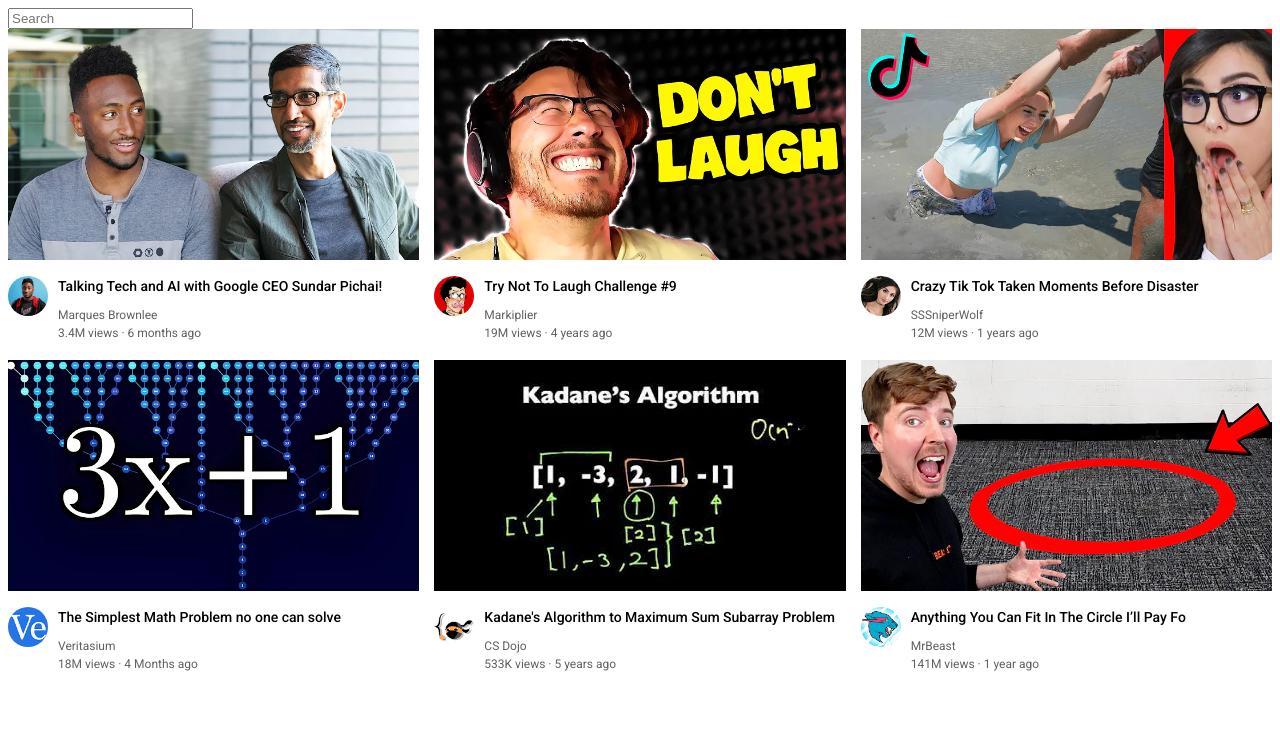
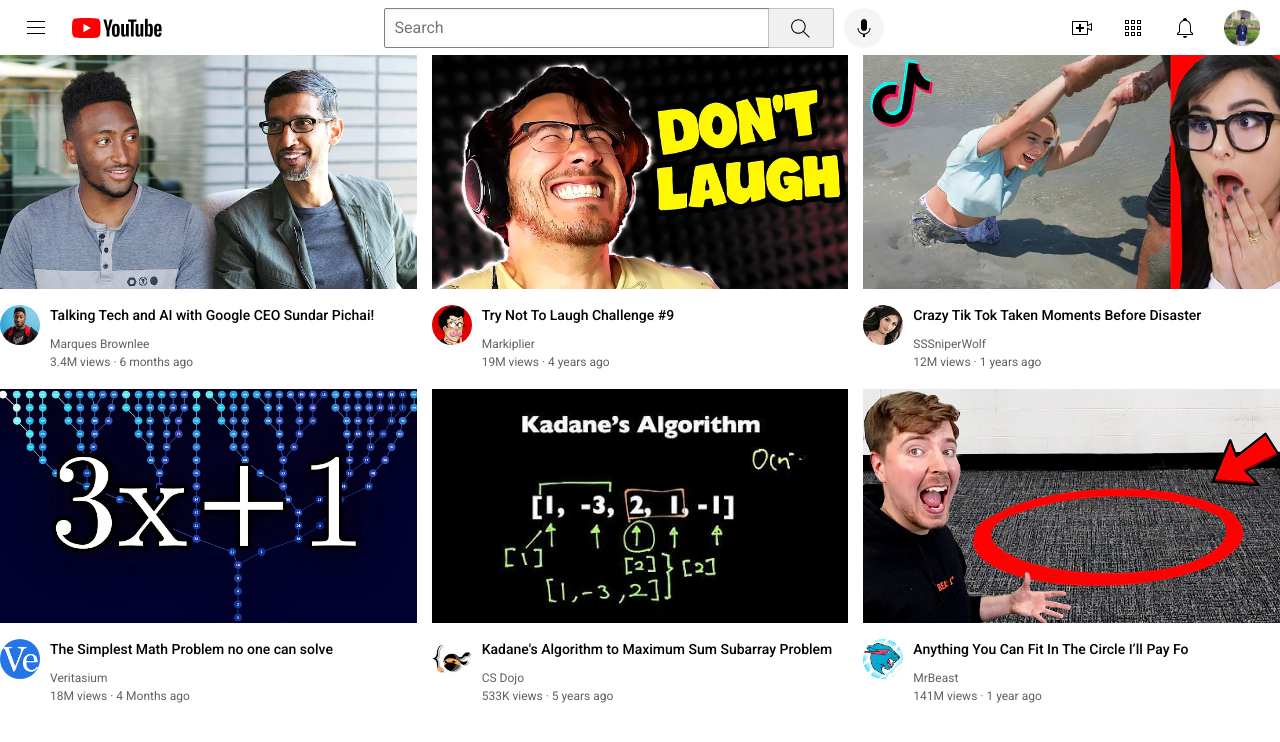
Before and after one commit to jagathpraneshcoder/youtube-clone, a plain HTML site: page youtube/youtube.html in a window 1280 px wide. Drawn offline with Linux system fonts and the light colour scheme.

Commit message:
Header using flex and grid

```diff
--- /dev/null
+++ b/youtube/styles/general.css
@@ -0,0 +1,9 @@
+p {
+  font-family: Roboto, Arial;
+  margin-top: 0;
+  margin-bottom: 0;
+}
+
+body{
+  margin: 0px;
+}
--- /dev/null
+++ b/youtube/styles/header.css
@@ -0,0 +1,98 @@
+.header{
+  height: 55px;
+  display: flex;
+  flex-direction:row;
+  justify-content: space-between;
+
+}
+
+.left-section{
+  display: flex;
+  flex-direction: row;
+  align-items: center;
+}
+
+.hamburger-icon{
+  margin-left: 24px;
+  margin-right: 24px;
+  height: 24px;
+}
+
+.youtube-logo{
+  height: 20px;
+}
+
+.middle-section{
+  margin-left: 70px;
+  margin-right: 35px;
+  max-width : 500px;
+  flex: 1;
+  display: flex;
+  flex-direction: row;
+  align-items: center;
+}
+
+.search-bar{
+  flex:1;
+  height: 36px;
+  padding-left: 10px;
+  font-size: 16px;
+  border-width: 1px;
+  border-style: solid;
+  border-color: gray;
+  border-radius: 2px;
+  box-shadow: inset 1px 2px 5px rgba(0, 0, 0, 0.05);
+}
+.search-bar::placeholder{
+  font-family: Roboto,Arial;
+  font-size: 16px;
+
+}
+
+.search-button{
+  height: 40px;
+  width: 66px;
+  background-color: rgb(240, 240, 240);
+  border-width: 1px;
+  border-style: solid;
+  border-color: rgb(192, 192, 192);
+  border-radius: 2px;
+  margin-left: -3px;
+  margin-right: 10px;
+}
+.search-icon{
+  height: 25px;
+  margin-top: 4px;
+}
+
+.mic-button{
+  height:40px ;
+  width: 40px;
+  border-radius: 20px;
+  border: none;
+  background-color: rgb(245,245,245);
+}
+
+.mic-icon{
+  heigth: 24px;
+  width: 24px;
+  margin-top: 4px;
+}
+
+.right-section{
+  width: 190px;
+  display: flex;
+  margin-right: 20px;
+  flex-direction: row;
+  justify-content: space-between;
+  align-items: center;
+}
+
+.image{
+  height: 24px;
+  width: 24px;
+}
+.profile{
+  height: 36px;
+  width: 36px;
+}
--- /dev/null
+++ b/youtube/styles/video.css
@@ -0,0 +1,53 @@
+.thumbnail {
+  width: 100%;
+}
+
+.video-title {
+  margin-top: 0;
+  font-size: 14px;
+  font-weight: 500;
+  line-height: 20px;
+  margin-bottom: 12px;
+}
+
+
+
+.video-info-grid{
+  display: grid;
+  grid-template-columns: 50px 1fr;
+}
+
+/*.channel-picture{
+
+}*/
+
+
+/*.video-info {
+  width: 200px;
+}*/
+
+.profile-picture {
+  width: 40px;
+  border-radius: 50px;
+}
+
+.thumbnail-row {
+  margin-bottom: 12px;
+}
+
+.video-author,
+.video-stats {
+  font-size: 12px;
+  color: rgb(96, 96, 96);
+}
+
+.video-author {
+  margin-bottom: 4px;
+}
+
+.video-grid{
+  display: grid;
+  grid-template-columns: 1fr 1fr 1fr;
+  column-gap: 15px;
+  row-gap: 20px;
+}
--- a/youtube/youtube.html
+++ b/youtube/youtube.html
@@ -6,76 +6,29 @@
     <link rel="preconnect" href="https://fonts.googleapis.com">
     <link rel="preconnect" href="https://fonts.gstatic.com" crossorigin>
     <link href="https://fonts.googleapis.com/css2?family=Roboto:wght@400;500;700&display=swap" rel="stylesheet">
+    <link rel="stylesheet" href="/styles/general.css">
+    <link rel="stylesheet" href="/styles/header.css">
+    <link rel="stylesheet" href="/styles/video.css"
 
-    <style>
-      p {
-        font-family: Roboto, Arial;
-        margin-top: 0;
-        margin-bottom: 0;
-      }
-
-      .thumbnail {
-        width: 100%;
-      }
-
-      .search-bar {
-        display: block;
-      }
-
-      .video-title {
-        margin-top: 0;
-        font-size: 14px;
-        font-weight: 500;
-        line-height: 20px;
-        margin-bottom: 12px;
-      }
-
-
-
-      .video-info-grid{
-        display: grid;
-        grid-template-columns: 50px 1fr;
-      }
-
-      /*.channel-picture{
-
-      }*/
-
-
-      /*.video-info {
-        width: 200px;
-      }*/
-
-      .profile-picture {
-        width: 40px;
-        border-radius: 50px;
-      }
-
-      .thumbnail-row {
-        margin-bottom: 12px;
-      }
-
-      .video-author,
-      .video-stats {
-        font-size: 12px;
-        color: rgb(96, 96, 96);
-      }
-
-      .video-author {
-        margin-bottom: 4px;
-      }
-
-      .video-grid{
-        display: grid;
-        grid-template-columns: 1fr 1fr 1fr;
-        column-gap: 15px;
-        row-gap: 20px;
-      }
-    </style>
   </head>
   <body>
-    <input class="search-bar" type="text" placeholder="Search">
-
+    <div class="header">
+      <div class="left-section">
+        <img class="hamburger-icon" src="icon/hamburger-menu.svg">
+        <img class="youtube-logo" src="icon/youtube-logo.svg">
+      </div>
+      <div class="middle-section">
+        <input class="search-bar" type="text" placeholder="Search">
+        <button class="search-button"><img class="search-icon" src="icon/search.svg"></button>
+        <button class="mic-button"><img class="mic-icon" src="icon/voice-search-icon.svg"></button>
+      </div>
+      <div class="right-section">
+        <img class="image" src="icon/upload.svg">
+        <img class="image"  src="icon/youtube-apps.svg">
+        <img class="image"  src="icon/notifications.svg">
+        <img class="profile"  src="my-channel.gif">
+      </div>
+    </div>
 
     <div class="video-grid">
       <div class="video-preview">
```
Also changed, not shown: youtube/icon/hamburger-menu.svg (added), youtube/icon/notifications.svg (added), youtube/icon/search.svg (added), youtube/icon/upload.svg (added), youtube/icon/voice-search-icon.svg (added), youtube/icon/youtube-apps.svg (added), youtube/icon/youtube-logo.svg (added), youtube/my-channel.gif (added), youtube/stylesheet.css (deleted).
